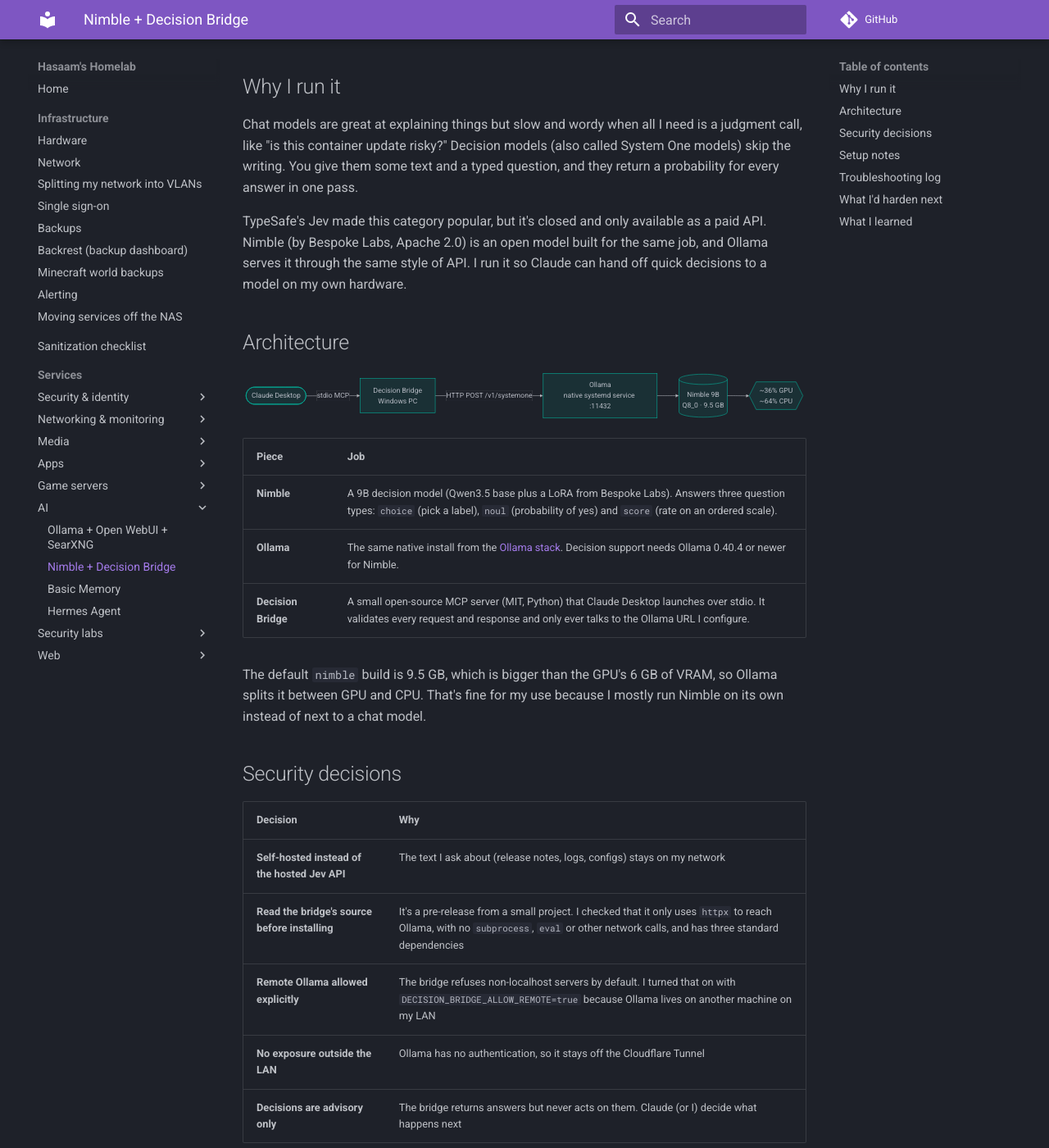
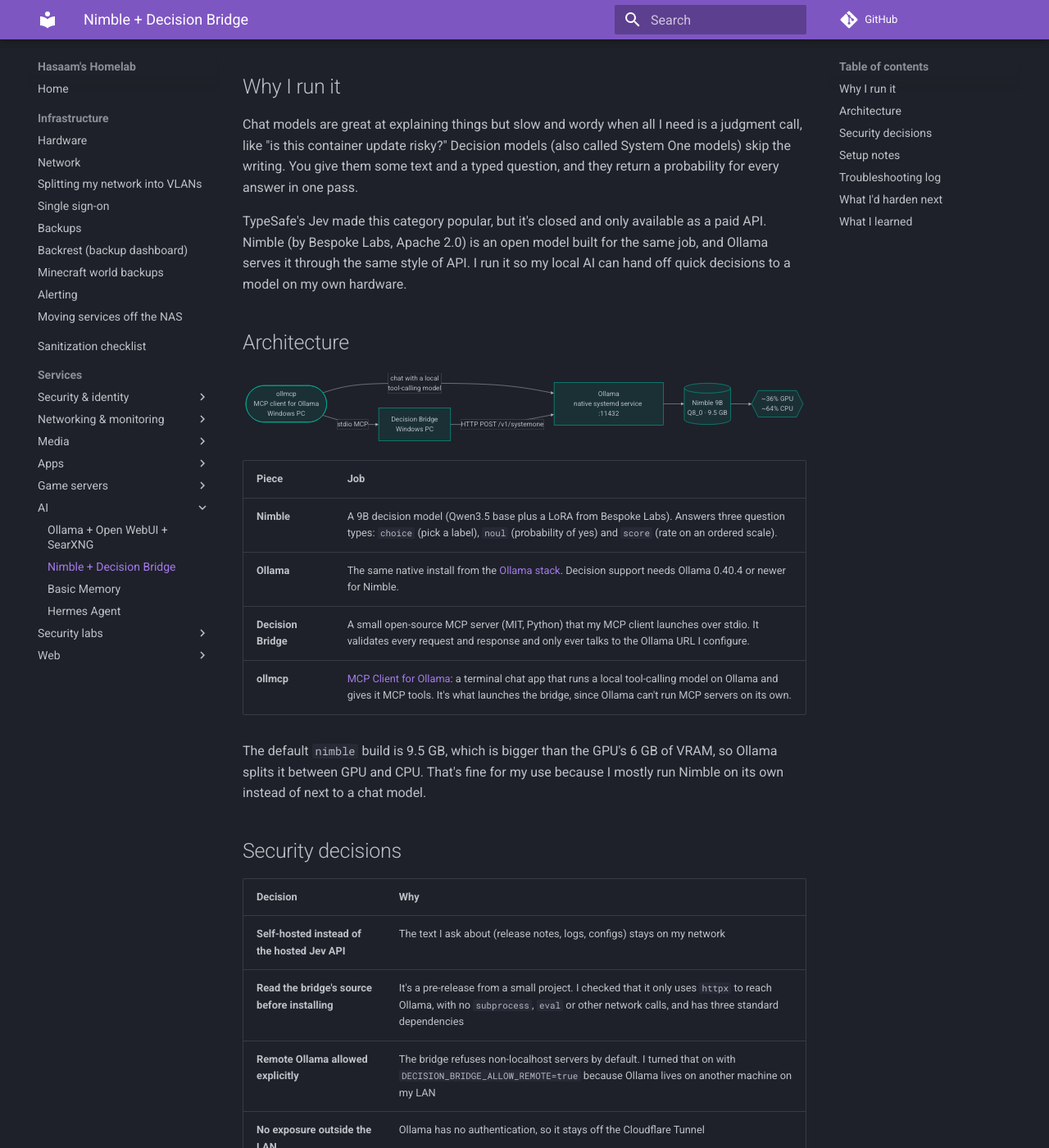
Before and after one commit to Shineori/homelab, an MkDocs documentation site: the page built from docs/services/nimble.md, in a window 1280 px wide and 1400 px high, scrolled down 535 px. Shown: the whole window at 82% size. Built offline with MkDocs 1.6.1 and Material for MkDocs 9.7.7, drawn with Linux system fonts in a browser that asks for light colours; comment, search, counter and statistics services are not loaded; some of the changed text lies outside the part shown.

Commit message:
Nimble: describe the Decision Bridge setup with ollmcp and a local model instead of Claude Desktop

````diff
--- a/docs/services/nimble.md
+++ b/docs/services/nimble.md
@@ -16,13 +16,14 @@ No compose file: Nimble runs inside the native [Ollama](ollama-stack.md) service
 
 Chat models are great at explaining things but slow and wordy when all I need is a judgment call, like "is this container update risky?" Decision models (also called System One models) skip the writing. You give them some text and a typed question, and they return a probability for every answer in one pass.
 
-TypeSafe's Jev made this category popular, but it's closed and only available as a paid API. Nimble (by Bespoke Labs, Apache 2.0) is an open model built for the same job, and Ollama serves it through the same style of API. I run it so Claude can hand off quick decisions to a model on my own hardware.
+TypeSafe's Jev made this category popular, but it's closed and only available as a paid API. Nimble (by Bespoke Labs, Apache 2.0) is an open model built for the same job, and Ollama serves it through the same style of API. I run it so my local AI can hand off quick decisions to a model on my own hardware.
 
 ## Architecture
 
 ```mermaid
 flowchart LR
-    claude([Claude Desktop]) -- stdio MCP --> bridge[Decision Bridge<br/>Windows PC]
+    client([ollmcp<br/>MCP client for Ollama<br/>Windows PC]) -- stdio MCP --> bridge[Decision Bridge<br/>Windows PC]
+    client -- "chat with a local<br/>tool-calling model" --> ollama
     bridge -- "HTTP POST /v1/systemone" --> ollama[Ollama<br/>native systemd service :11432]
     ollama --> nimble[(Nimble 9B<br/>Q8_0 · 9.5 GB)]
     nimble --> split{{"~36% GPU<br/>~64% CPU"}}
@@ -32,7 +33,8 @@ flowchart LR
 |---|---|
 | **Nimble** | A 9B decision model (Qwen3.5 base plus a LoRA from Bespoke Labs). Answers three question types: `choice` (pick a label), `noul` (probability of yes) and `score` (rate on an ordered scale). |
 | **Ollama** | The same native install from the [Ollama stack](ollama-stack.md). Decision support needs Ollama 0.40.4 or newer for Nimble. |
-| **Decision Bridge** | A small open-source MCP server (MIT, Python) that Claude Desktop launches over stdio. It validates every request and response and only ever talks to the Ollama URL I configure. |
+| **Decision Bridge** | A small open-source MCP server (MIT, Python) that my MCP client launches over stdio. It validates every request and response and only ever talks to the Ollama URL I configure. |
+| **ollmcp** | [MCP Client for Ollama](https://github.com/jonigl/mcp-client-for-ollama): a terminal chat app that runs a local tool-calling model on Ollama and gives it MCP tools. It's what launches the bridge, since Ollama can't run MCP servers on its own. |
 
 The default `nimble` build is 9.5 GB, which is bigger than the GPU's 6 GB of VRAM, so Ollama splits it between GPU and CPU. That's fine for my use because I mostly run Nimble on its own instead of next to a chat model.
 
@@ -44,7 +46,7 @@ The default `nimble` build is 9.5 GB, which is bigger than the GPU's 6 GB of VRA
 | **Read the bridge's source before installing** | It's a pre-release from a small project. I checked that it only uses `httpx` to reach Ollama, with no `subprocess`, `eval` or other network calls, and has three standard dependencies |
 | **Remote Ollama allowed explicitly** | The bridge refuses non-localhost servers by default. I turned that on with `DECISION_BRIDGE_ALLOW_REMOTE=true` because Ollama lives on another machine on my LAN |
 | **No exposure outside the LAN** | Ollama has no authentication, so it stays off the Cloudflare Tunnel |
-| **Decisions are advisory only** | The bridge returns answers but never acts on them. Claude (or I) decide what happens next |
+| **Decisions are advisory only** | The bridge returns answers but never acts on them. The local chat model (or I) decide what happens next |
 
 ## Setup notes
 
@@ -52,21 +54,32 @@ The default `nimble` build is 9.5 GB, which is bigger than the GPU's 6 GB of VRA
 2. Pull the model: `OLLAMA_HOST=<SERVER_LAN_IP>:11432 ollama pull nimble`
 3. On the PC, clone [decision-bridge-nimble-mcp](https://github.com/poacosta/decision-bridge-nimble-mcp) and run `uv tool install .`
 4. Check it: `decision-bridge doctor --smoke-test` with `DECISION_BRIDGE_OLLAMA_URL` and `DECISION_BRIDGE_ALLOW_REMOTE` set
-5. Add it to `claude_desktop_config.json`:
+5. Install the MCP client for Ollama: `uv tool install --upgrade ollmcp`
+6. Add the bridge to a `servers.json` file (same `mcpServers` format other MCP clients use):
 
 ```json
-"decision-bridge": {
-  "command": "C:\\Users\\<me>\\.local\\bin\\decision-bridge.exe",
-  "args": ["serve"],
-  "env": {
-    "DECISION_BRIDGE_OLLAMA_URL": "http://<SERVER_LAN_IP>:11432",
-    "DECISION_BRIDGE_ALLOW_REMOTE": "true",
-    "DECISION_BRIDGE_REQUEST_TIMEOUT_SECONDS": "180"
+{
+  "mcpServers": {
+    "decision-bridge": {
+      "command": "C:\\Users\\<me>\\.local\\bin\\decision-bridge.exe",
+      "args": ["serve"],
+      "env": {
+        "DECISION_BRIDGE_OLLAMA_URL": "http://<SERVER_LAN_IP>:11432",
+        "DECISION_BRIDGE_ALLOW_REMOTE": "true",
+        "DECISION_BRIDGE_REQUEST_TIMEOUT_SECONDS": "180"
+      }
+    }
   }
 }
 ```
 
-6. Restart Claude Desktop. It exposes two tools: `decide` and `bridge_status`
+7. Start a chat with a local tool-calling model (Nimble itself only answers decisions, so it can't be the chat model):
+
+```powershell
+ollmcp --host http://<SERVER_LAN_IP>:11432 --model <tool-calling-model> --servers-json servers.json
+```
+
+   The chat model then sees two tools: `decide` and `bridge_status`
 
 **First test:** fed it Immich release notes with a breaking database migration. It answered `risky` (99.4%), backup needed (99.99%) and effort "Major" (1.98 out of 2), in about 1.7 seconds once warm.
 
@@ -76,8 +89,7 @@ The default `nimble` build is 9.5 GB, which is bigger than the GPU's 6 GB of VRA
 |---|---|---|---|
 | 2026-10-27 | `ollama pull nimble` failed | Nimble requires Ollama 0.40.4+ and the server had 0.40.3 | Upgraded Ollama with the official install script (now 0.40.11) |
 | 2026-10-27 | The first decision request timed out after 55 seconds | Cold start: loading a 9.5 GB model that only partly fits in VRAM | Waited for it to finish loading. Warm requests take about 2 to 3 seconds. Raised the bridge timeout to 180 seconds |
-| 2026-10-27 | Couldn't find `claude_desktop_config.json` in `%APPDATA%\Claude` | Claude Desktop is the Microsoft Store (MSIX) version, which keeps its files under `%LOCALAPPDATA%\Packages\Claude_*\LocalCache\Roaming\Claude` | Edited the file there, after making a backup |
-| 2026-10-27 | Risk of a broken config after editing it with PowerShell | Windows PowerShell's `Set-Content -Encoding utf8` adds a hidden BOM byte that some JSON parsers reject | Rewrote the file as UTF-8 without a BOM and confirmed it starts with `{` |
+| 2026-10-27 | Risk of a broken `servers.json` after editing it with PowerShell | Windows PowerShell's `Set-Content -Encoding utf8` adds a hidden BOM byte that some JSON parsers reject | Rewrote the file as UTF-8 without a BOM and confirmed it starts with `{` |
 
 ## What I'd harden next
 
@@ -91,5 +103,5 @@ The default `nimble` build is 9.5 GB, which is bigger than the GPU's 6 GB of VRA
 
 - **System One vs System Two models:** decision models return numbers in one pass, while chat models write text token by token. Each is the right tool for different jobs
 - **Quantization and VRAM:** a 9B model at Q8_0 is about 9.5 GB, so it won't fit in 6 GB and gets split across CPU and GPU
-- **MCP over stdio:** Claude Desktop starts the bridge as a local program and talks to it through standard input and output, so there's no extra port to open
+- **MCP over stdio:** the MCP client (ollmcp) starts the bridge as a local program and talks to it through standard input and output, so there's no extra port to open
 - **Reading code before running it:** a quick search for network calls and shell commands is a cheap check before trusting a small project
````
